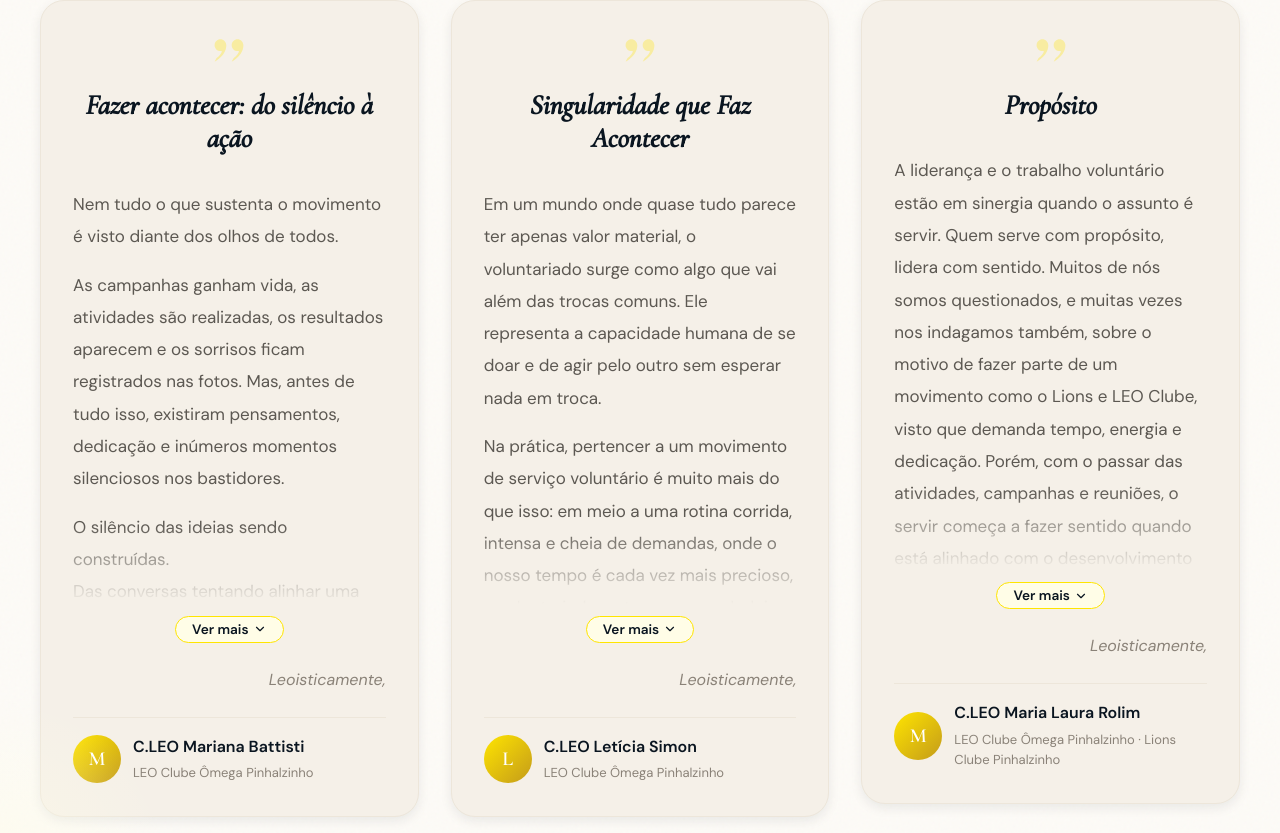
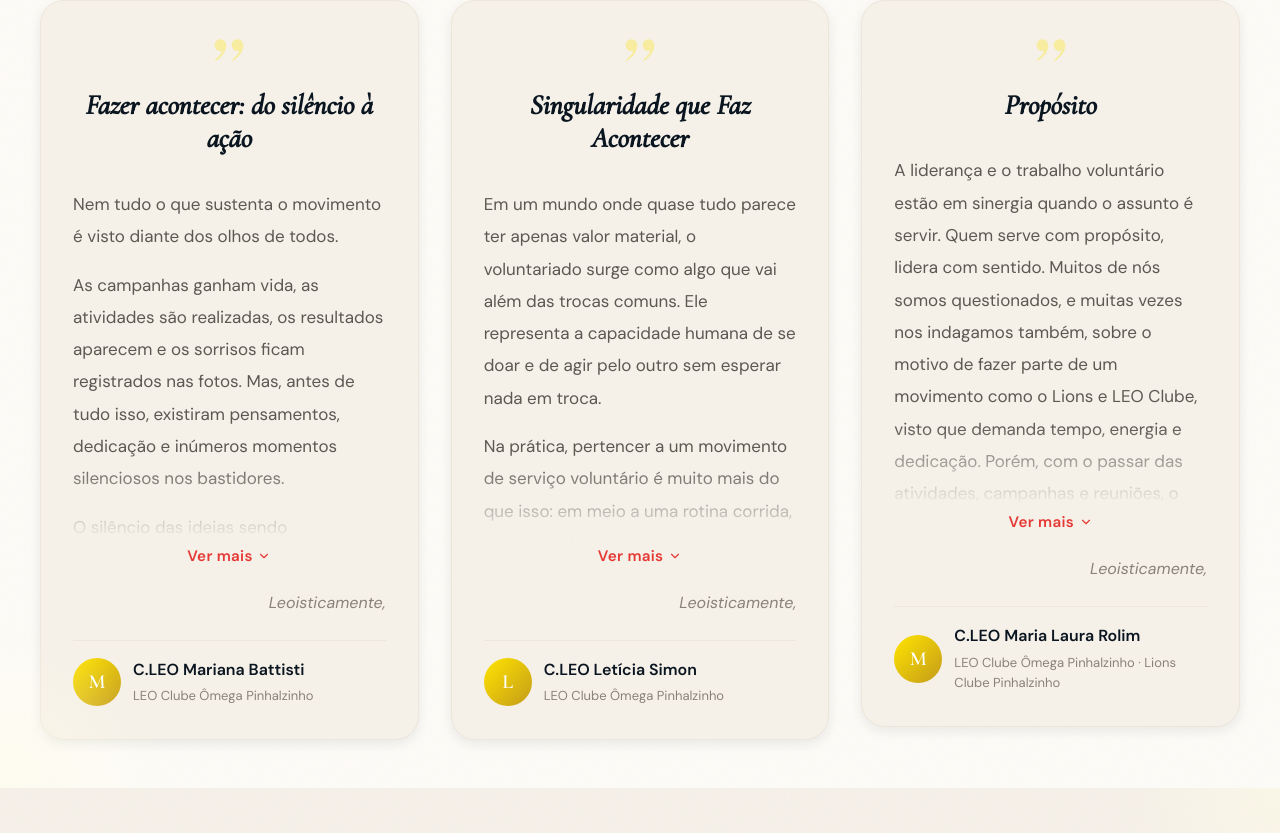
Before and after one commit to alessonsouza/report-lionistic-instruction-4, a React (Vite) app: page / in a window 1280 px wide. Shown: the part 9867-10700 px from the top of the page. Built offline with nearby package versions, Linux system fonts and the light colour scheme.

Commit message:
feat(bbb): uniform instruction card height with highlighted Ver mais
Switch the collapsed clamp from max-height to a fixed height so all instruction
cards match regardless of text length. Restyle the toggle as highlighted text
(not a pill); fade + toggle appear only on cards that overflow.

```diff
--- a/src/components/proposals/bbb/Instruction.module.css
+++ b/src/components/proposals/bbb/Instruction.module.css
@@ -89,14 +89,16 @@
 }
 
 /* Collapsed state: fixed clamp height with a fade into the card background. */
+/* Fixed collapsed height so every card matches, regardless of text length. */
 .clamped {
-  max-height: 26rem;
+  height: 22rem;
   overflow: hidden;
   position: relative;
-  margin-bottom: var(--space-md);
+  margin-bottom: var(--space-sm);
 }
 
-.clamped::after {
+/* Fade only on cards that actually overflow the fixed height. */
+.faded::after {
   content: '';
   position: absolute;
   left: 0;
@@ -108,25 +110,24 @@
 }
 
 .toggle {
+  align-self: center;
   display: inline-flex;
   align-items: center;
-  gap: var(--space-xs);
-  align-self: center;
+  gap: 0.3rem;
   margin-bottom: var(--space-xl);
-  padding: var(--space-xs) var(--space-lg);
-  border-radius: 100px;
-  font-size: 0.85rem;
-  font-weight: 600;
-  color: var(--leo-navy);
-  background: var(--leo-gold-pale);
-  border: 1px solid var(--leo-gold);
-  transition: background var(--duration-fast) var(--ease-out),
-    transform var(--duration-fast) var(--ease-out);
+  background: none;
+  border: none;
+  cursor: pointer;
+  font-size: 0.95rem;
+  font-weight: 700;
+  letter-spacing: 0.02em;
+  color: var(--leo-red);
+  transition: color var(--duration-fast) var(--ease-out);
 }
 
 .toggle:hover {
-  background: var(--leo-gold-light);
-  transform: translateY(-1px);
+  color: var(--leo-red-dark);
+  text-decoration: underline;
 }
 
 .toggleIcon {
--- a/src/components/proposals/bbb/Instruction.tsx
+++ b/src/components/proposals/bbb/Instruction.tsx
@@ -55,7 +55,11 @@ function InstructionCard({ item, index }: { item: InstructionItem; index: number
 
       <div
         ref={textRef}
-        className={expanded ? styles.textContent : `${styles.textContent} ${styles.clamped}`}
+        className={
+          expanded
+            ? styles.textContent
+            : `${styles.textContent} ${styles.clamped}${overflowing ? ` ${styles.faded}` : ''}`
+        }
       >
         {item.paragraphs.map((paragraph, i) => (
           // Static, author-authored HTML from content.ts - no user input.
```
